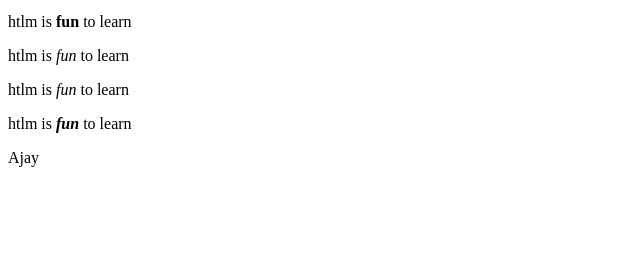
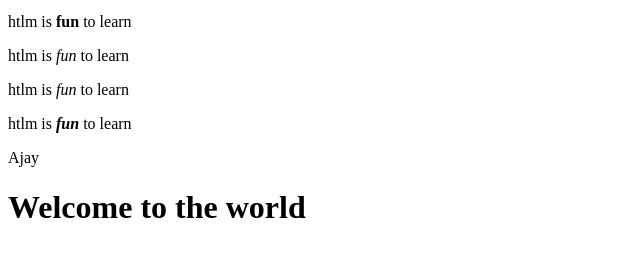
Before and after one commit to AjayRamakrishnan146/html-basics, a plain HTML site: page index.html in a window 1280 px wide. Shown: the part 343-600 px from the top of the page, without its empty margins (0-640 px from the left). Drawn offline with Linux system fonts and the light colour scheme.

Commit message:
Update index.html

```diff
--- a/index.html
+++ b/index.html
@@ -53,6 +53,7 @@
         <p>htlm is <strong><em>fun</em></strong> to learn</p>
     </div>
     <span>Ajay</span>
+    <h1>Welcome to the world</h1>
 
 
 </body>
```
